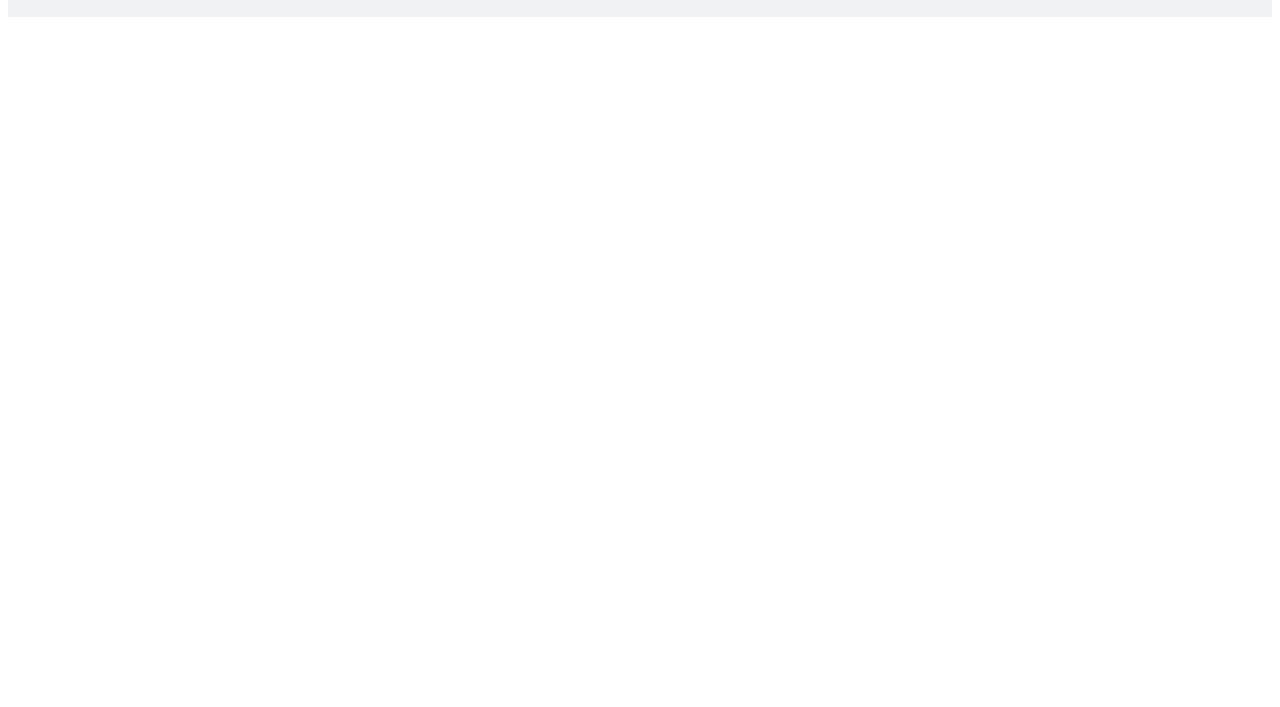
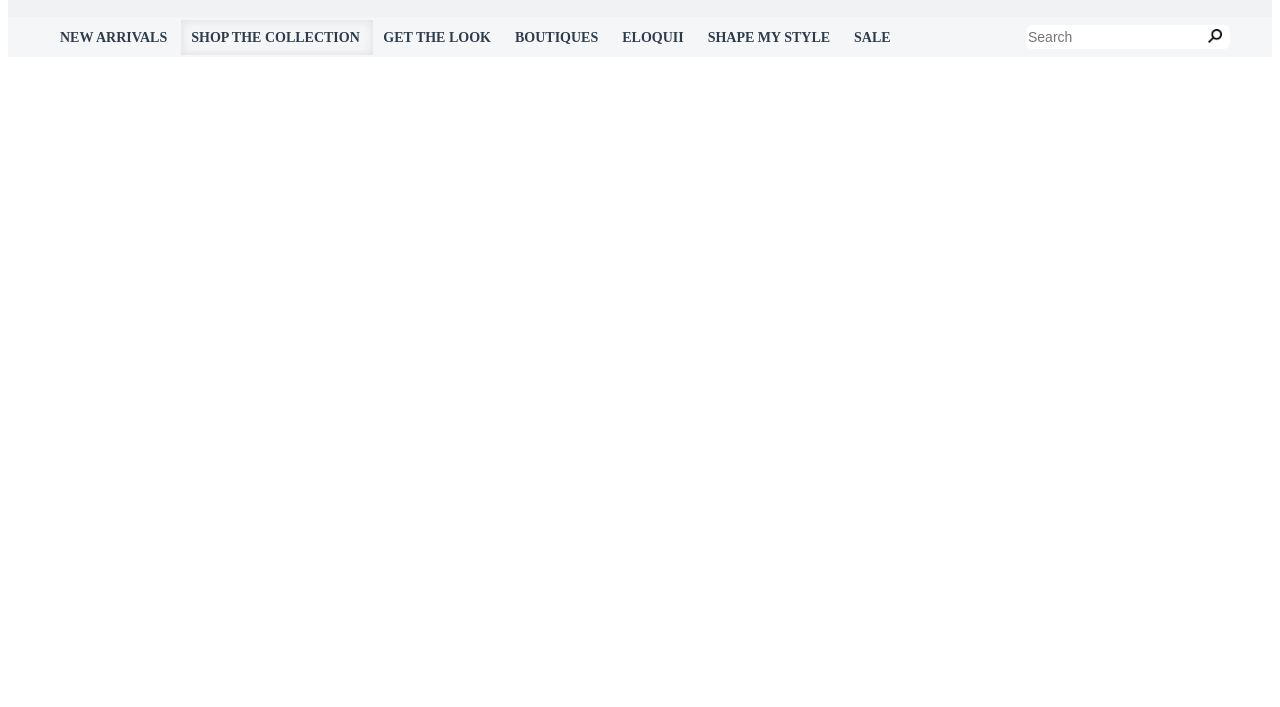
Before and after one commit to Yarik2202/Eleoquii, a plain HTML site: page Eleoquii.html in a window 1280 px wide. Shown: the part 93-800 px from the top of the page. Drawn offline with Linux system fonts and the light colour scheme.

Commit message:
header toolsbar

```diff
--- a/Eleoquii.css
+++ b/Eleoquii.css
@@ -186,3 +186,77 @@ header nav a:last-child{
     color: #2F3A4B;
     margin-left: 50px;
 }
+
+.div_toolsbar {
+    background-color: #F5F6F8;
+}
+
+.toolsbar_components {
+    max-width: 1180px;
+    min-width: 800px;
+    margin: auto;
+    height: 40px;
+    display: flex;
+    flex-direction: row;
+    justify-content: space-between;
+    align-items: center;
+}
+
+.toolsbar_link nav a{
+    text-decoration: none;
+    color: #2D3C4B;
+    font-size: 14px;
+    font-weight: 700;
+    padding: 10px;
+}
+
+.shadov_a {
+    box-shadow: inset 0px 0px 10px rgba(207, 203, 203, 0.6);
+}
+
+.toolsbar_link nav a:hover{
+    text-decoration: none;
+    color: #2D3C4B;
+    font-size: 14px;
+    font-weight: 700;
+    color:#90a82d;
+    padding: 10px;
+}
+
+form.catalin{
+  width: 204px;
+  overflow: hidden;
+}
+  form.catalin input{
+    float: left;
+    border: none;
+    font: 14px Arial, Helvetica, sans-serif;
+    height: 22px;
+    width: 170px;
+    margin: 0;
+    -webkit-appearance: none;
+    outline: none;
+    border-top-left-radius: 6px;
+    border-bottom-left-radius: 6px;
+
+  }
+  form.catalin button{
+    float: left;
+    border: none;
+    padding: 0;
+    margin: 0;
+    width: 30px;
+    height: 24px;
+    position: relative;
+    cursor: pointer;
+    text-transform: uppercase;
+    text-align: center;
+    background-color: white;
+    border-top-right-radius: 6px;
+    border-bottom-right-radius: 6px;
+  }
+
+  form.catalin img {
+    width: 14px;
+    height:14px;
+  }
--- a/Eleoquii.html
+++ b/Eleoquii.html
@@ -61,6 +61,30 @@
                     </div>
                 </div>
             </div>
+            <div class="div_toolsbar">
+                <div class="toolsbar_components">
+                    <div class="toolsbar_link">
+                        <div>
+                            <nav>
+                                <a href="https://www.google.com/">NEW ARRIVALS</a>
+                                <a href="https://www.google.com/" class="shadov_a" >SHOP THE COLLECTION </a>
+                                <a href="https://www.google.com/">GET THE LOOK</a>
+                                <a href="https://www.google.com/">BOUTIQUES</a>
+                                <a href="https://www.google.com/">ELOQUII</a>
+                                <a href="https://www.google.com/">SHAPE MY STYLE</a>
+                                <a href="https://www.google.com/">SALE</a>
+                            </nav>
+                        </div>
+                    </div>
+                    <div class="toolsbar_search">
+                        <form class="catalin">
+                            <input type="text" placeholder="Search" required>
+                            <button type="submit"><img src="./png/search.png" alt="search icon"></button>
+                        </form>
+                    </div>
+                </div>
+
+            </div>
         </header>
     </div>
 </body>
```
